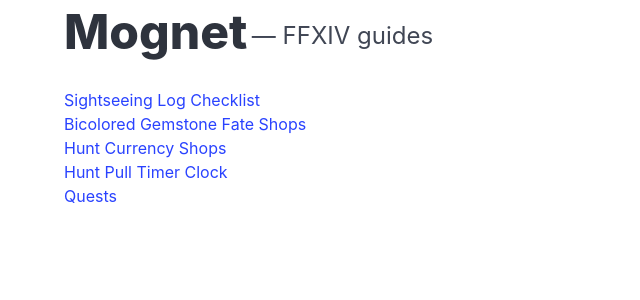
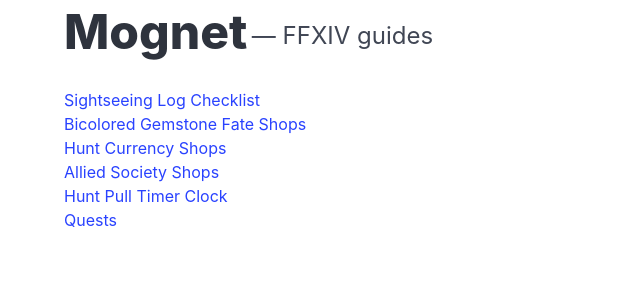
Before and after one commit to ffxiv-mognet/ffxiv-mognet.github.io, a Jekyll site: the page built from index.markdown, in a window 1280 px wide. Shown: the top 300 px of the page, without its empty margins (0-640 px from the left). Built offline with Jekyll 4.4.1, drawn with Linux system fonts in a browser that asks for light colours.

Commit message:
update index

```diff
--- a/index.markdown
+++ b/index.markdown
@@ -18,6 +18,9 @@ layout: default
         <a href="/hunts/shops">Hunt Currency Shops</a>
     </p>
     <p>
+        <a href="/allied/shops">Allied Society Shops</a>
+    </p>
+    <p>
         <a href="/clock">Hunt Pull Timer Clock</a>
     </p>
     <p>
```
